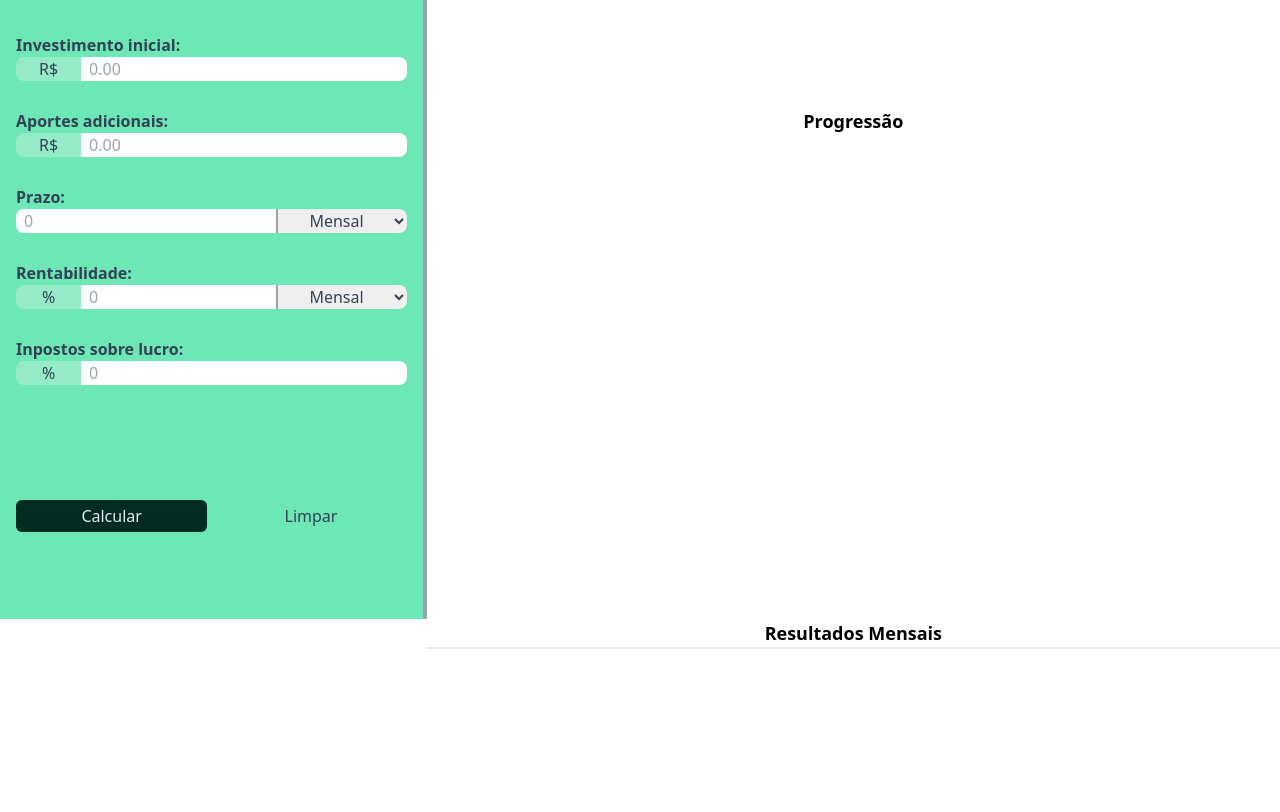
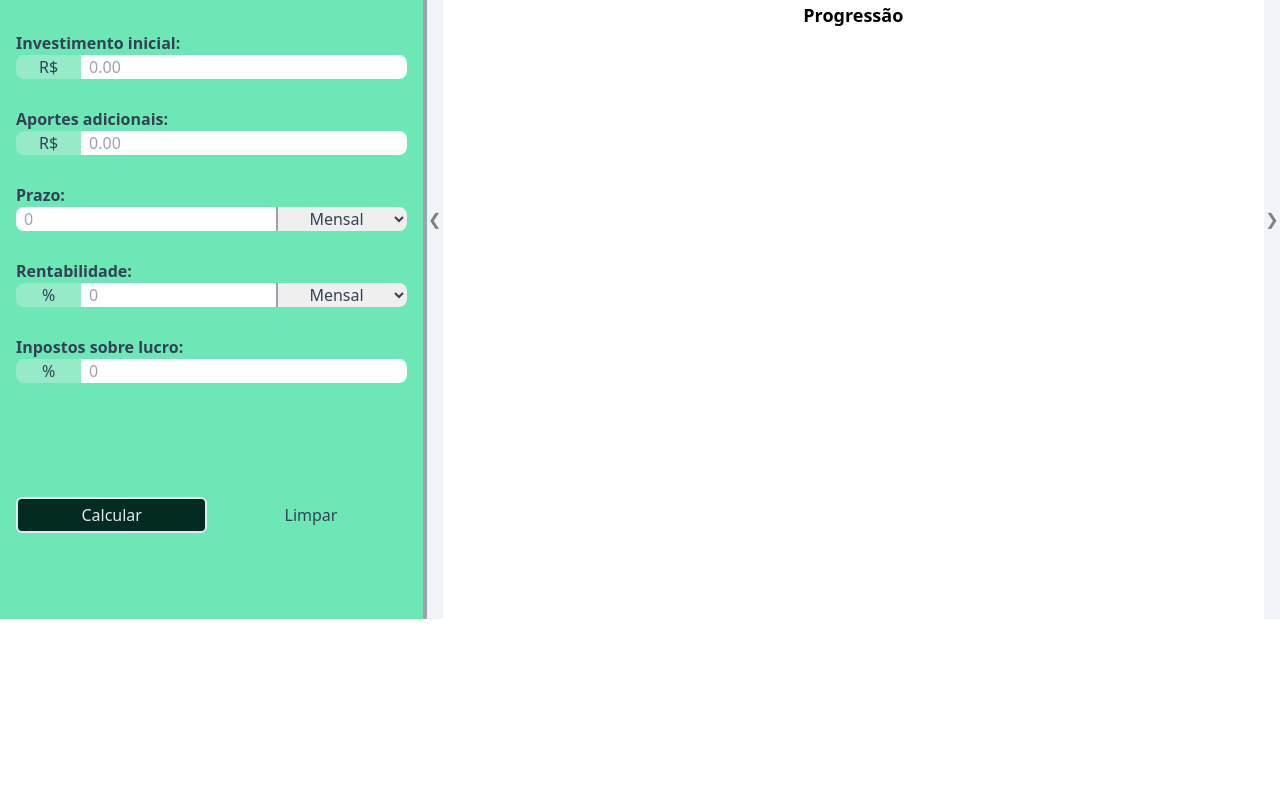
Before and after one commit to svitordev/CalculadoraInvestimento, a website built with Vite: page index.html in a window 1280 px wide. Shown: the part 181-993 px from the top of the page. After the commit the page ends 800 px from the top, so only its background shows below. Built offline with nearby package versions, Linux system fonts and the light colour scheme.

Commit message:
carrossel pronto

```diff
--- a/index.html
+++ b/index.html
@@ -131,7 +131,7 @@
           type="submit"
           form="investiment-form"
           id="calculate-results"
-          class="w-1/2 py-1 rounded-md bg-emerald-950 text-slate-200 hover:bg-emerald-800"
+          class="w-1/2 py-1 rounded-md border-2 border-slate-200 bg-emerald-950 text-slate-200 hover:bg-emerald-800"
         >
           Calcular
         </button>
@@ -143,18 +143,24 @@
         </button>
       </div>
     </aside>
-    <main class="row-span-2 col-span-2">
-      <section id="charts-container" class="h-full">
-        <div class="h-[36%] flex flex-col items-center pb-8">
+    <main class="row-span-2 col-span-2 relative">
+      <button class="absolute top-0 bottom-0 left-0 cursor-pointer  w-4 bg-slate-200 opacity-50 hover:opacity-100 focus:opacity-100" id="slide-arrow-previous">&#10094;</button>
+      <button class="absolute top-0 bottom-0 right-0 cursor-pointer w-4  bg-slate-200 opacity-50 hover:opacity-100 focus:opacity-100" id="slide-arrow-next">&#10095;</button>
+      <div id="carousel" class="h-full w-full flex overflow-x-auto scroll-smooth">
+        <section
+          id="charts-container"
+          class="h-full flex flex-col gap-1 items-center basis-full shrink-0"
+        >
+          <div class="w-[34%] flex flex-col items-center">
             <p class="font-bold text-lg">Resultado Final</p>
             <canvas id="final-money-distribution"></canvas>
           </div>
-        <div class="h-[56%] flex flex-col items-center">
+          <div class="w-[85%] flex flex-col items-center">
             <p class="font-bold text-lg">Progressão</p>
             <canvas id="progression"></canvas>
           </div>
         </section>
-      <section id="table-container" class="h-full overflow-y-auto">
+        <section id="table-container" class="h-full overflow-y-auto basis-full shrink-0">
           <p class="font-bold text-lg text-center bg-white h-7">
             Resultados Mensais
           </p>
@@ -166,6 +172,7 @@
             <tbody></tbody>
           </table>
         </section>
+      </div>
     </main>
     <script type="module" src="./main.js"></script>
   </body>
--- a/main.js
+++ b/main.js
@@ -199,6 +199,17 @@ for (const formElement of form) {
   }
 }
 
+const mainEl = document.querySelector('main');
+const carouselEl = document.getElementById('carousel');
+const nextButton = document.getElementById('slide-arrow-next');
+const previousButton = document.getElementById('slide-arrow-previous');
+
+nextButton.addEventListener('click',()=>{
+  carouselEl.scrollLeft += mainEl.clientWidth;
+})
+previousButton.addEventListener('click',()=>{
+  carouselEl.scrollLeft -= mainEl.clientWidth;
+})
 form.addEventListener("submit", renderProgression);
 // calculateButton.addEventListener('click', renderProgression)
 clearFormButton.addEventListener("click", clearForm);
```
Lines whose indentation alone changed are shown as unchanged.
